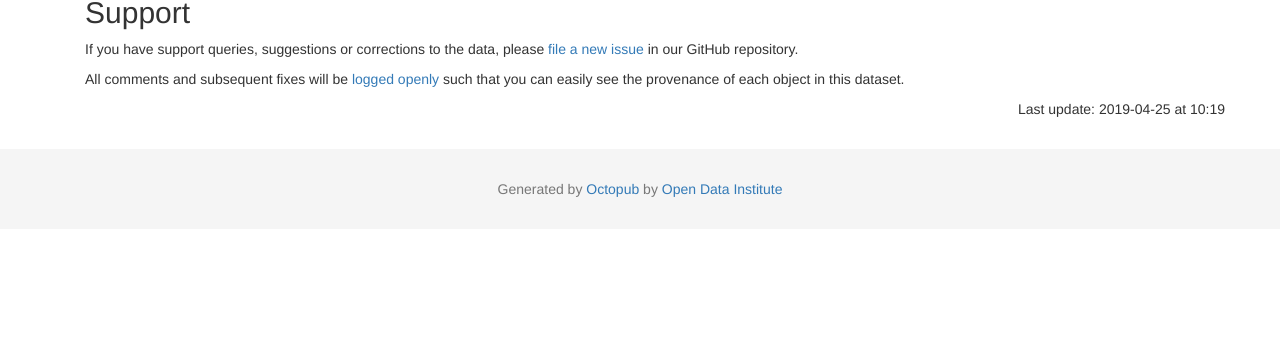
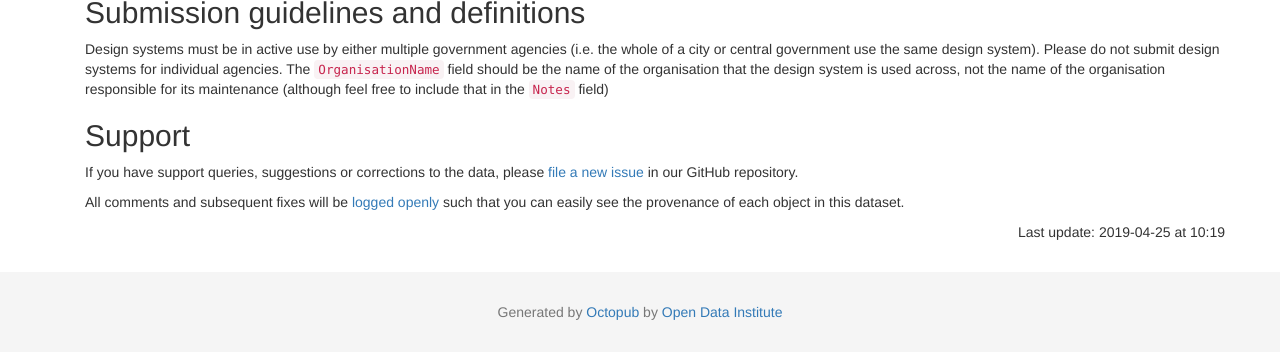
Before and after one commit to platformland/government-design-systems, a Jekyll site: the page built from index.html, in a window 1280 px wide, cut to the strip 681-1033 px from the top of the page. Built offline with Jekyll 4.4.1, drawn with Linux system fonts in a browser that asks for light colours; nearby versions of some CDN libraries; before the commit the page ends 910 px from its top, so only the background shows below that.

Commit message:
Update index.html

```diff
--- a/index.html
+++ b/index.html
@@ -106,6 +106,14 @@ layout: default
 
   <script src="{{ site.certificate_url }}"></script>
 
+	  <h2>Submission guidelines and definitions</h2>
+	  <p>
+	  Design systems must be in active use by either multiple government agencies (i.e. the whole of a city or central government use the same design system).
+	  Please do not submit design systems for individual agencies. The <code>OrganisationName</code> field should be the
+          name of the organisation that the design system is used across, not the name of the organisation responsible for its maintenance
+          (although feel free to include that in the <code>Notes</code> field)
+	  </p>
+
   <h2>Support</h2>
 
     <p>If you have support queries, suggestions or corrections to the data, please <a href="{{ site.github.issues_url }}" target="_blank">file a new issue</a> in our GitHub repository.</p>
```
